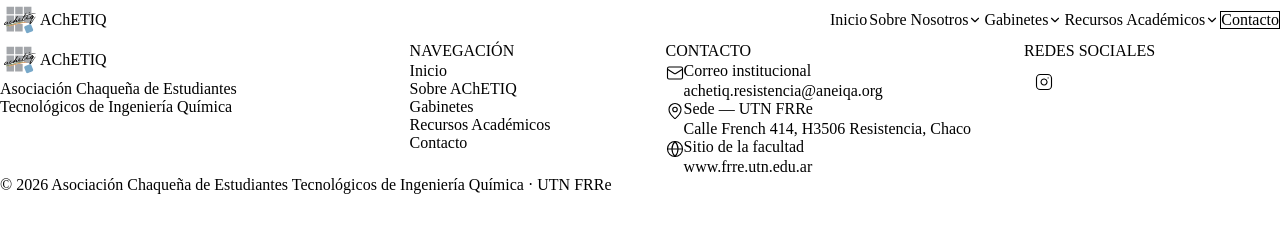
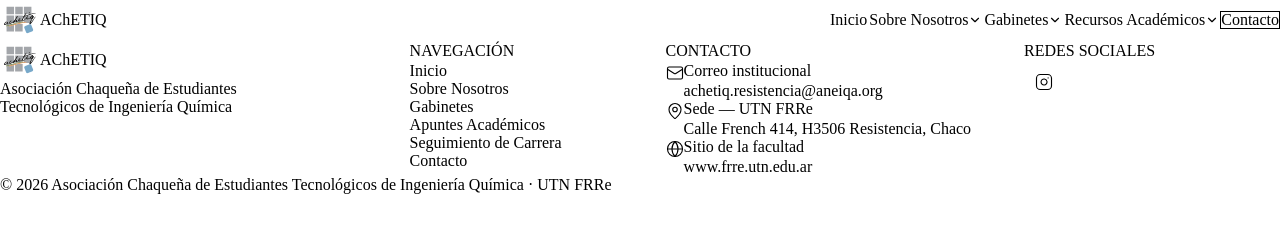
Before and after one commit to AChETIQ/Sitio-Institucional, a website: page partials/_boilerplate.html in a window 1280 px wide. Drawn offline with Linux system fonts and the light colour scheme; files that its build step writes are made by us from their sources; files whose address does not match are found by name.

Commit message:
Add files via upload

```diff
--- a/partials/_boilerplate.html
+++ b/partials/_boilerplate.html
@@ -51,7 +51,7 @@
   <!--
     TÍTULO — patrón fijo: «{Título de la página} - AChETIQ».
     REEMPLAZAR: el título de la página antes de « - AChETIQ».
-    Ejemplos: «Inicio - AChETIQ» — «Sobre AChETIQ - AChETIQ»
+    Ejemplos: «Inicio - AChETIQ» — «Sobre Nosotros - AChETIQ»
               «Gabinetes - AChETIQ» — «Contacto - AChETIQ».
   -->
   <title>REEMPLAZAR título de página - AChETIQ</title>
@@ -80,6 +80,7 @@
        ============================================================ -->
   <link rel="icon" href="./favicon.svg" type="image/svg+xml">
   <link rel="icon" href="./favicon.ico" sizes="32x32">
+  <link rel="icon" href="./icon-192.png" type="image/png" sizes="192x192">
   <link rel="apple-touch-icon" href="./apple-touch-icon.png"><!-- 180x180 -->
   <link rel="manifest" href="./site.webmanifest">
   <meta name="theme-color" content="#1344A5"><!-- = var(--color-accent) (cobalto-700, tokens v3) -->
--- a/partials/footer.html
+++ b/partials/footer.html
@@ -41,9 +41,10 @@
       <h2 class="footer__heading">Navegación</h2>
       <ul class="footer__list" role="list">
         <li><a class="footer__link" href="./">Inicio</a></li>
-        <li><a class="footer__link" href="./pages/sobre-achetiq">Sobre AChETIQ</a></li>
+        <li><a class="footer__link" href="./pages/sobre-achetiq">Sobre Nosotros</a></li>
         <li><a class="footer__link" href="./pages/gabinetes">Gabinetes</a></li>
-        <li><a class="footer__link" href="./pages/recursos">Recursos Académicos</a></li>
+        <li><a class="footer__link" href="./pages/recursos/apuntes">Apuntes Académicos</a></li>
+        <li><a class="footer__link" href="./pages/recursos/seguimiento">Seguimiento de Carrera</a></li>
         <li><a class="footer__link" href="./pages/contacto">Contacto</a></li>
       </ul>
     </nav>
```
